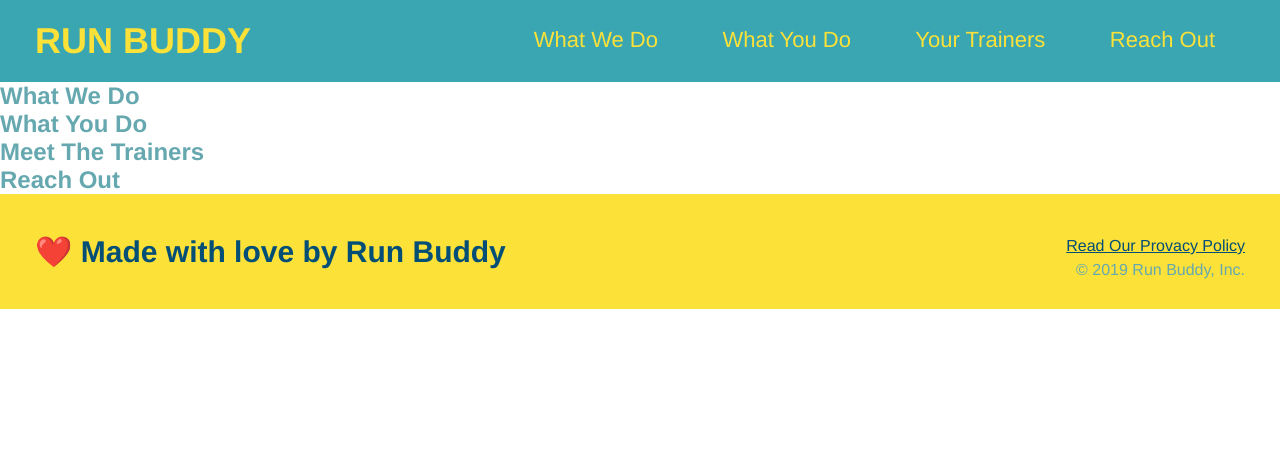
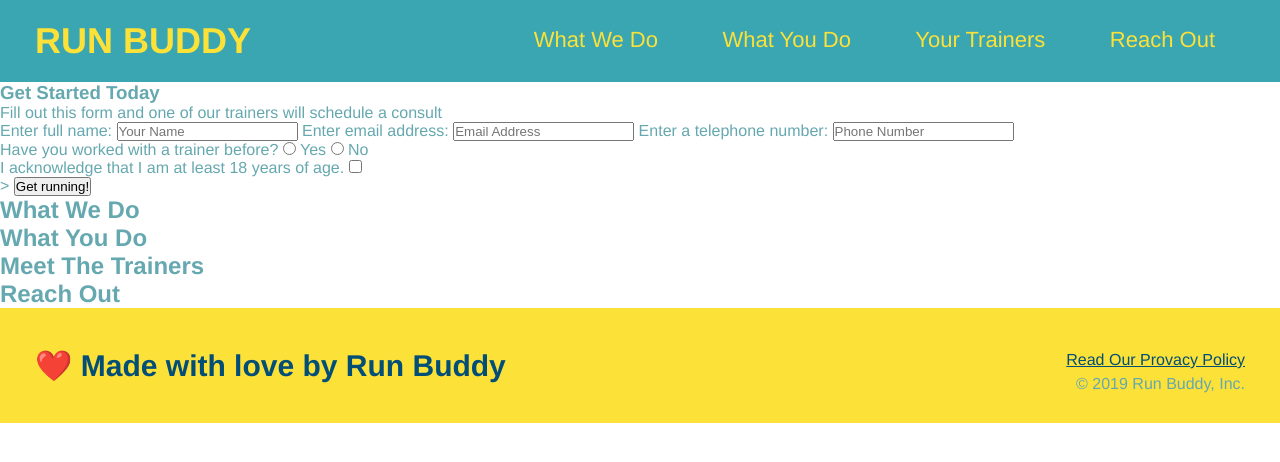
Before and after one commit to paulkalait/run-buddy, a plain HTML site: page index.html in a window 1280 px wide. Drawn offline with Linux system fonts and the light colour scheme.

Commit message:
<added buttons to html>

```diff
--- a/index.html
+++ b/index.html
@@ -30,6 +30,37 @@
         </ul>
     </nav>
    </header>
+   <section>
+       <div>
+           <h3>Get Started Today</h3>
+           <p> Fill out this form and one of our trainers will schedule a consult</p>
+           <!-- Add form elememnt-->
+           <form>
+               <label for="name">Enter full name:</label>
+               <input type="text" placeholder="Your Name" name="name" id="name"/>
+               <label for="email">Enter email address:</label>
+               <input type="email" placeholder="Email Address" name="email" id="email"/>
+               <label for="phone">Enter a telephone number:</label>
+               <input type="tel" placeholder="Phone Number" name="phone" id="phone"/>
+               <p>
+                   Have you worked with a trainer before?
+                   <input type="radio" name="trainer-confirm" id="trainer-yes"/>
+                   <label for="trainer-yes">Yes</label>
+                   <input type="radio" name="trainer-confrim" id="trainer-no"/>
+                   <label for="trainer-no">No</label>
+               </p>
+               <p>
+                   <label for="checkbox">
+                   I acknowledge that I am at least 18 years of age.
+                    </label>
+                    <input type="checkbox" name="age-confirm" id=checkbox />
+               </p>>
+               <button type="checkbox">
+                   Get running!
+               </button>
+           </form>
+       </div>
+   </section>
    <!-- hero/jumbotron -->
 <section>
 </section>
```
Also changed, not shown: 2 other files.
